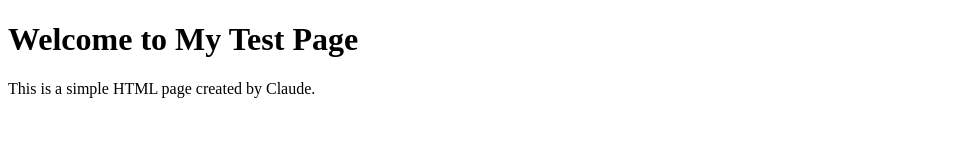
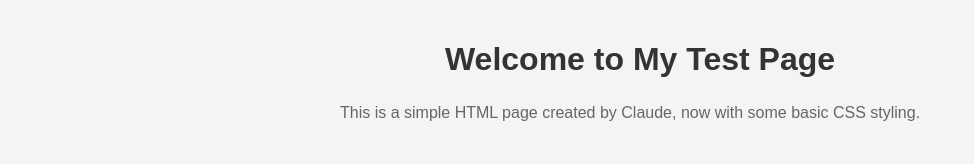
Before and after one commit to ollywilliams1/ClaudeTest, a plain HTML site: page index.html in a window 1280 px wide. Shown: the whole page, without its empty margins (0-974 px from the left). Drawn offline with Linux system fonts and the light colour scheme.

Commit message:
Add CSS styling

```diff
--- a/index.html
+++ b/index.html
@@ -3,9 +3,26 @@
 <head>
     <meta charset="UTF-8">
     <title>Claude Test Page</title>
+    <style>
+        body {
+            font-family: Arial, sans-serif;
+            max-width: 600px;
+            margin: 0 auto;
+            padding: 20px;
+            background-color: #f4f4f4;
+        }
+        h1 {
+            color: #333;
+            text-align: center;
+        }
+        p {
+            line-height: 1.6;
+            color: #666;
+        }
+    </style>
 </head>
 <body>
     <h1>Welcome to My Test Page</h1>
-    <p>This is a simple HTML page created by Claude.</p>
+    <p>This is a simple HTML page created by Claude, now with some basic CSS styling.</p>
 </body>
 </html>
```
